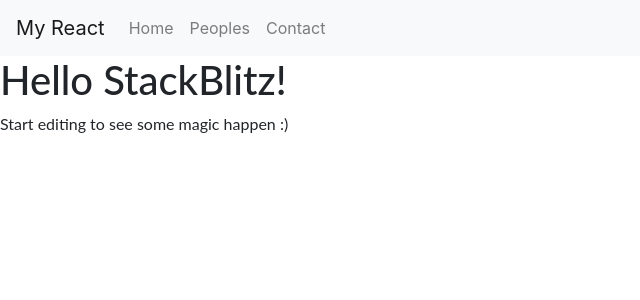
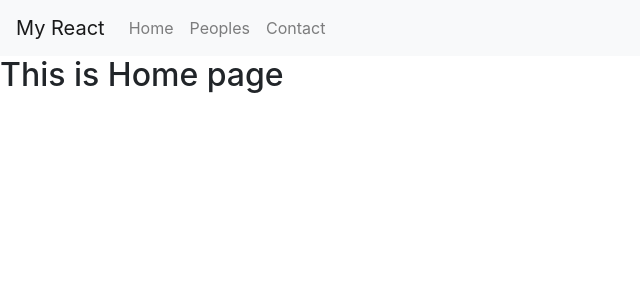
Before and after one commit to kushanz/react-scratch, a React (Create React App) app: page / in a window 1280 px wide. Shown: the top 300 px of the page, without its empty margins (0-640 px from the left). Built offline with nearby package versions, Linux system fonts and the light colour scheme.

Commit message:
set route

```diff
--- a/src/App.js
+++ b/src/App.js
@@ -1,15 +1,28 @@
 import React from "react";
+import {BrowserRouter, Route, Switch } from "react-router-dom"
 import "./style.css";
 
-// pages
+// Layouts
 import Header from './pages/Header'
+
+// Pages
+import Home from './pages/Home/Home'
+import Peoples from './pages/Peoples/Peoples'
 
 export default function App() {
   return (
     <div>
-    <Header title="My React"/>
-      <h1>Hello StackBlitz!</h1>
-      <p>Start editing to see some magic happen :)</p>
+    <BrowserRouter>
+        <Header title="My React" />
+        <Switch>
+          <Route path="/peoples">
+            <Peoples/>
+          </Route>
+          <Route path="/">
+            <Home/>
+          </Route>
+        </Switch>
+    </BrowserRouter>
     </div>
   );
 }
--- a/src/pages/Header.jsx
+++ b/src/pages/Header.jsx
@@ -1,4 +1,5 @@
 import React from "react"
+import { Link } from "react-router-dom"
 
 export default function Header(props) {
   return (
@@ -8,10 +9,10 @@ export default function Header(props) {
     <div class="collapse navbar-collapse" id="navbarSupportedContent">
         <ul class="navbar-nav mr-auto">
           <li class="nav-item">
-          <a class="nav-link" href="#">Home</a>
+            <Link class="nav-link" to="/">Home</Link>
           </li>
           <li class="nav-item">
-          <a class="nav-link" href="#">Peoples</a>
+            <Link class="nav-link" to="/peoples">Peoples</Link>
           </li>
           <li class="nav-item">
             <a class="nav-link" href="#">Contact</a>
--- /dev/null
+++ b/src/pages/Home/Home.jsx
@@ -0,0 +1,10 @@
+import React from "react";
+
+export default function Home() {
+
+  return (
+    <div>
+      <h2>This is Home page</h2>
+    </div>
+  )
+}
--- /dev/null
+++ b/src/pages/Peoples/Peoples.jsx
@@ -0,0 +1,10 @@
+import React from "react"
+
+export default function Peoples() {
+
+  return (
+    <div>
+      <h1>Loading Peoples</h1>
+    </div>
+  )
+}
```
Lines whose indentation alone changed are shown as unchanged.
